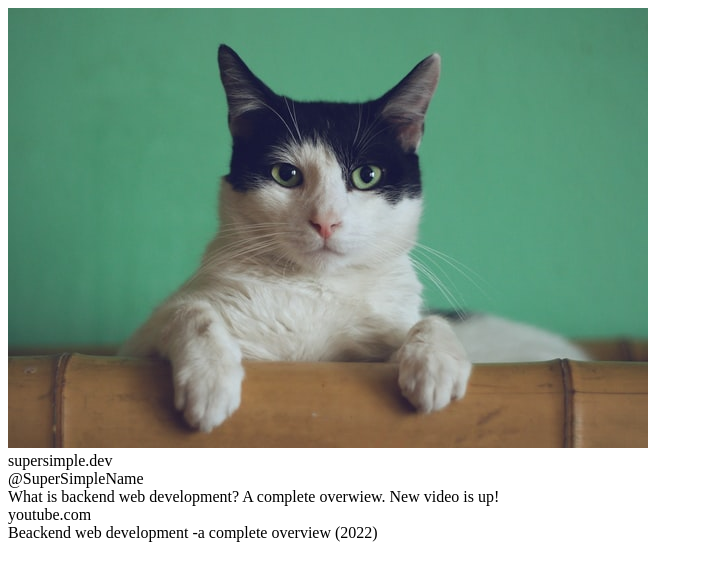
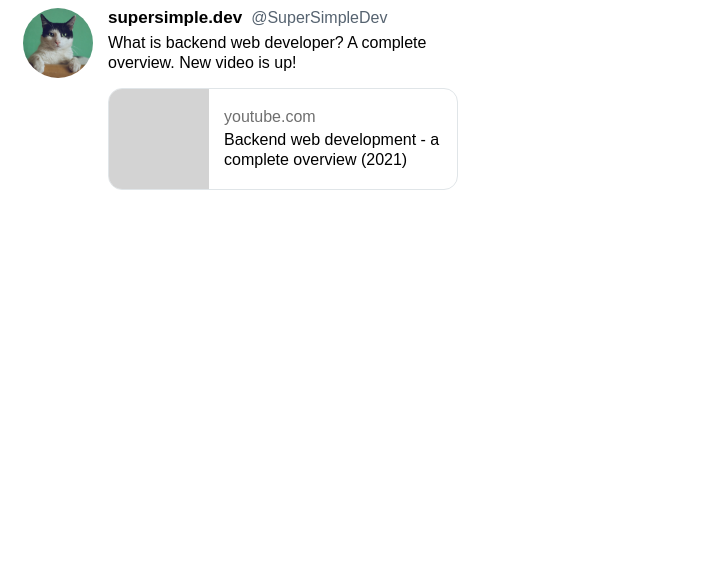
Before and after one commit to MihailKarabashev/HTML-CSS-COURSE, a plain HTML site: page CSS-Nested-Flexbox/twitter.html in a window 1280 px wide. Shown: the whole page, without its empty margins (0-703 px from the left). Drawn offline with Linux system fonts and the light colour scheme.

Commit message:
Done with the hardest challenge of nested flexbox
I used overflow property for first time. I set it to hidden.

```diff
--- a/CSS-Nested-Flexbox/twitter.css
+++ b/CSS-Nested-Flexbox/twitter.css
@@ -0,0 +1,79 @@
+div {
+    font-family: Arial, Helvetica, sans-serif;
+}
+
+.tweet {
+    display: flex;
+    flex-direction: row;
+    width: 450px;
+}
+
+.tweet-image {
+    margin-right: 15px;
+    margin-left: 15px;
+}
+
+.image {
+    width: 70px;
+    height: 70px;
+    object-fit: cover;
+    border-radius: 50px;
+}
+
+.tweet-info {
+    flex: 1;
+}
+
+
+.tweet-column {
+    display: flex;
+    flex-direction: row;
+    align-items: center;
+    margin-bottom: 5px;
+}
+
+.tweet-author {
+    font-size: 17px;
+    font-weight: bold;
+    margin-right: 9px;
+}
+
+.tweet-nickname {
+    color: #566370;
+}
+
+.tweet-context {
+    line-height: 20px;
+    margin-bottom: 15px;
+}
+
+.video-preview {
+    display: flex;
+    flex-direction: row;
+    align-items: center;
+    border-width: 1px;
+    border-color: #E0E5E8;
+    border-style: solid;
+    border-radius: 14px;
+    overflow: hidden;
+}
+
+.video-image {
+    background-color: #D3D3D3;
+    width: 100px;
+    height: 100px;
+    margin-right: 15px;
+}
+
+.video-info {
+    flex: 1;
+}
+
+.video-link {
+    color: rgb(111, 111, 111);
+    margin-bottom: 4px;
+}
+
+.video-context {
+    line-height: 20px;
+}
--- a/CSS-Nested-Flexbox/twitter.html
+++ b/CSS-Nested-Flexbox/twitter.html
@@ -10,34 +10,29 @@
 </head>
 
 <body>
-    <div class="container">
-        <div class="profile-container">
-            <img class="img" src="/cat.jpg" alt="">
-            <div class="tweet-context-container">
-                <div class="name-username">
-                    <div class="name">supersimple.dev</div>
-                    <div class="nickname"> @SuperSimpleName </div>
+    <div class="tweet">
+        <div class="tweet-image">
+            <img class="image" src="/cat.jpg" alt="cat">
+        </div>
+        <div class="tweet-info">
+            <div class="tweet-column">
+                <div class="tweet-author">supersimple.dev</div>
+                <div class="tweet-nickname">@SuperSimpleDev</div>
+            </div>
+
+            <div class="tweet-context">
+                What is backend web developer? A complete overview. New video is up!
+            </div>
+
+            <div class="video-preview">
+                <div class="video-image">
+
                 </div>
-                <div class="context">
-                    What is backend web development? A complete
-                    overwiew. New video is up!
+                <div class="video-info">
+                    <div class="video-link">youtube.com</div>
+                    <div class="video-context">Backend web development - a complete overview (2021)</div>
                 </div>
             </div>
-        </div>
-        <div class="shared-link-container">
-            <div class="link-content">
-                <div class="link-image">
-
-                </div>
-
-                <div class="link-context">
-                    <div class="link">youtube.com</div>
-                    <div class="link-name">Beackend web development -a
-                        complete overview (2022)
-                    </div>
-                </div>
-            </div>
-
         </div>
     </div>
 </body>
```
